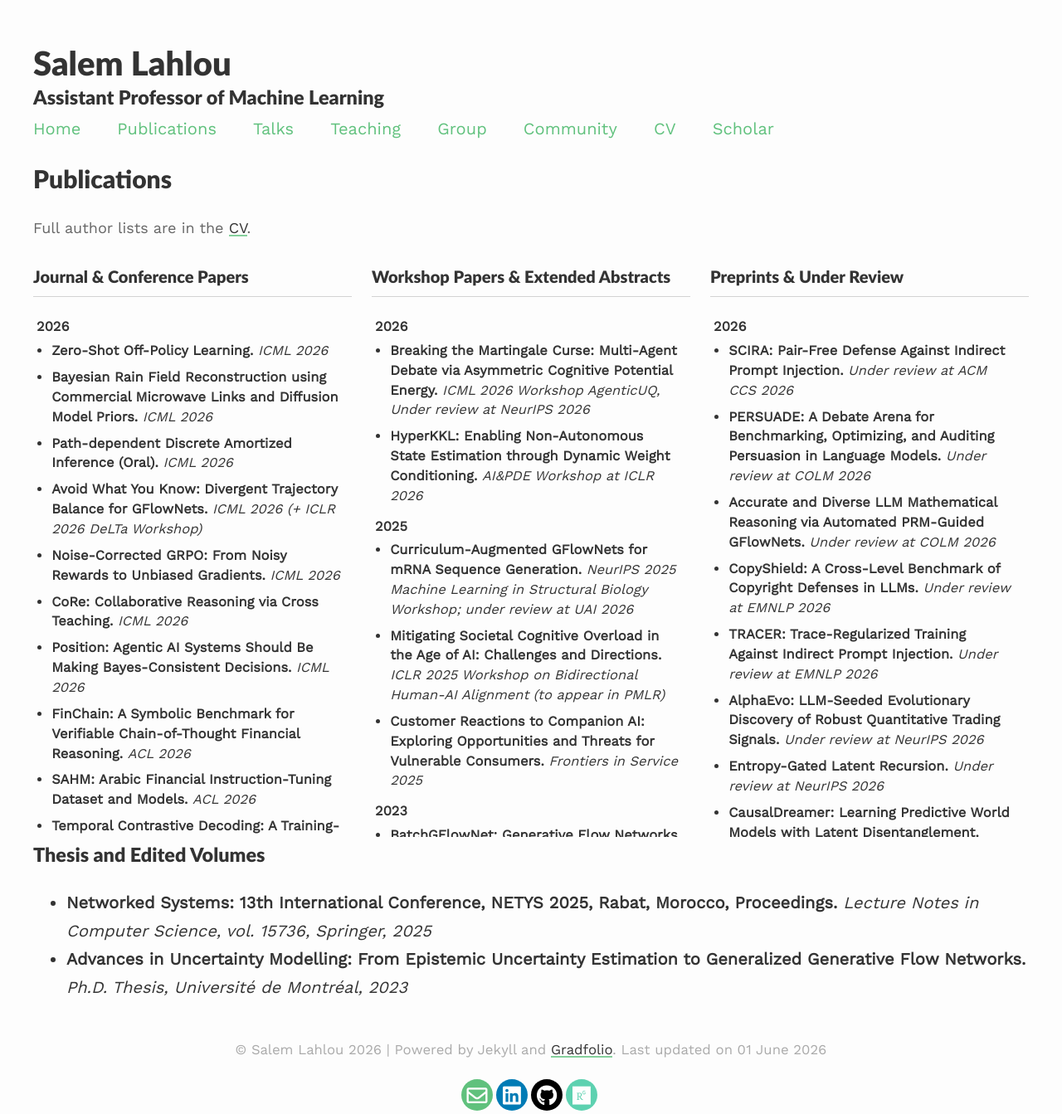
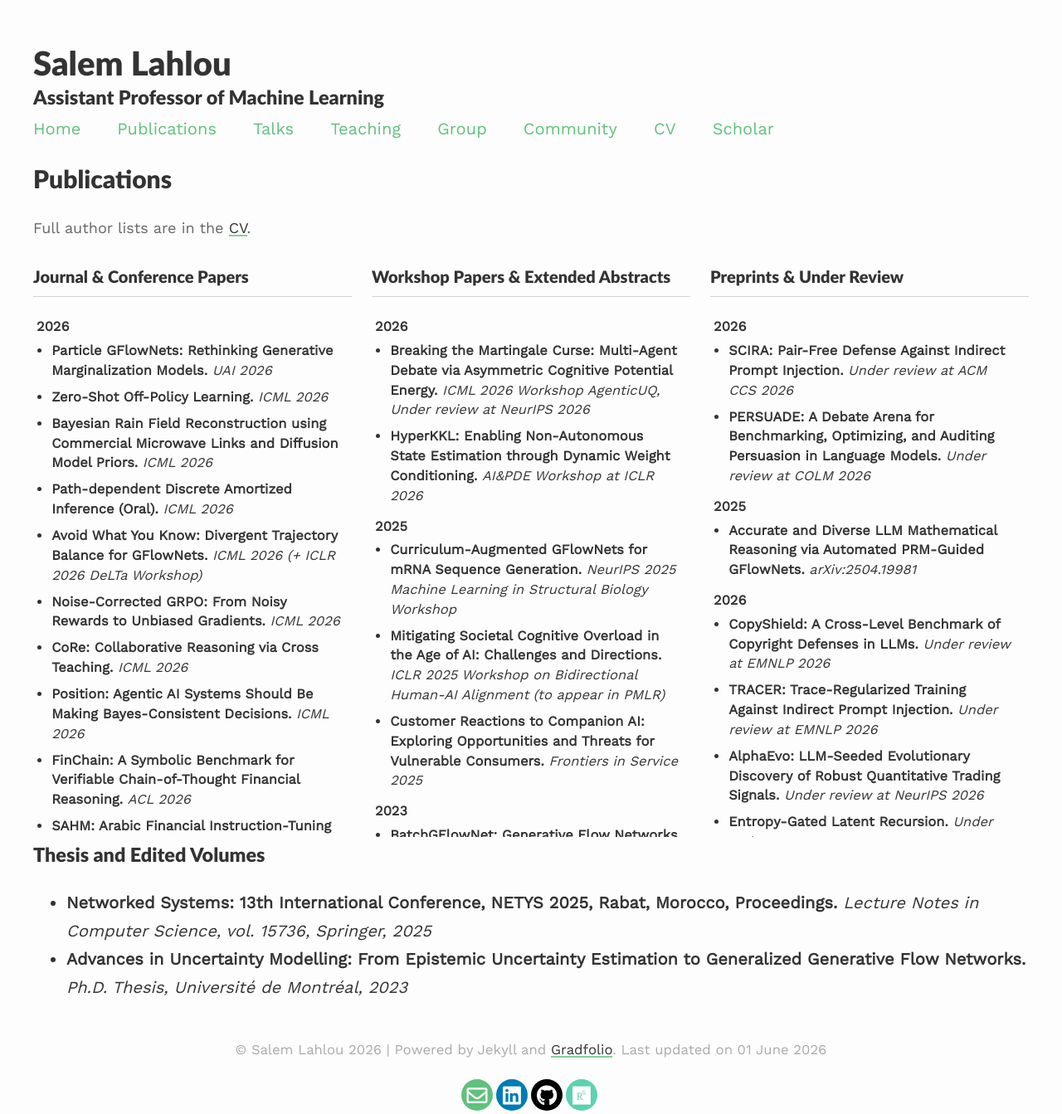
Before and after one commit to saleml/saleml.github.io, a Jekyll site: the page built from _pages/publications.md, in a window 1280 px wide. Shown: the whole page at 83% size. Built offline with Jekyll 4.4.1, drawn with Linux system fonts in a browser that asks for light colours; nearby versions of some CDN libraries.

Commit message:
Auto-sync from CV repo (d351283)

```diff
--- a/_pages/publications.md
+++ b/_pages/publications.md
@@ -17,6 +17,7 @@
 <div class="publications-scroll">
 <p class="pub-year">2026</p>
 <ul>
+<li><strong>Particle GFlowNets: Rethinking Generative Marginalization Models.</strong> <em>UAI 2026</em></li>
 <li><strong>Zero-Shot Off-Policy Learning.</strong> <em>ICML 2026</em></li>
 <li><strong>Bayesian Rain Field Reconstruction using Commercial Microwave Links and Diffusion Model Priors.</strong> <em>ICML 2026</em></li>
 <li><strong>Path-dependent Discrete Amortized Inference (Oral).</strong> <em>ICML 2026</em></li>
@@ -70,7 +71,7 @@
 </ul>
 <p class="pub-year">2025</p>
 <ul>
-<li><strong>Curriculum-Augmented GFlowNets for mRNA Sequence Generation.</strong> <em>NeurIPS 2025 Machine Learning in Structural Biology Workshop; under review at UAI 2026</em></li>
+<li><strong>Curriculum-Augmented GFlowNets for mRNA Sequence Generation.</strong> <em>NeurIPS 2025 Machine Learning in Structural Biology Workshop</em></li>
 <li><strong>Mitigating Societal Cognitive Overload in the Age of AI: Challenges and Directions.</strong> <em>ICLR 2025 Workshop on Bidirectional Human-AI Alignment (to appear in PMLR)</em></li>
 <li><strong>Customer Reactions to Companion AI: Exploring Opportunities and Threats for Vulnerable Consumers.</strong> <em>Frontiers in Service 2025</em></li>
 </ul>
@@ -87,15 +88,20 @@
 <ul>
 <li><strong>SCIRA: Pair-Free Defense Against Indirect Prompt Injection.</strong> <em>Under review at ACM CCS 2026</em></li>
 <li><strong>PERSUADE: A Debate Arena for Benchmarking, Optimizing, and Auditing Persuasion in Language Models.</strong> <em>Under review at COLM 2026</em></li>
-<li><strong>Accurate and Diverse LLM Mathematical Reasoning via Automated PRM-Guided GFlowNets.</strong> <em>Under review at COLM 2026</em></li>
+</ul>
+<p class="pub-year">2025</p>
+<ul>
+<li><strong>Accurate and Diverse LLM Mathematical Reasoning via Automated PRM-Guided GFlowNets.</strong> <em>arXiv:2504.19981</em></li>
+</ul>
+<p class="pub-year">2026</p>
+<ul>
 <li><strong>CopyShield: A Cross-Level Benchmark of Copyright Defenses in LLMs.</strong> <em>Under review at EMNLP 2026</em></li>
 <li><strong>TRACER: Trace-Regularized Training Against Indirect Prompt Injection.</strong> <em>Under review at EMNLP 2026</em></li>
 <li><strong>AlphaEvo: LLM-Seeded Evolutionary Discovery of Robust Quantitative Trading Signals.</strong> <em>Under review at NeurIPS 2026</em></li>
 <li><strong>Entropy-Gated Latent Recursion.</strong> <em>Under review at NeurIPS 2026</em></li>
 <li><strong>CausalDreamer: Learning Predictive World Models with Latent Disentanglement.</strong> <em>Under review at NeurIPS 2026</em></li>
 <li><strong>PROBE: Learning to Audit Policy Compliance in Tool-Using LLM Agents.</strong> <em>Under review at NeurIPS 2026</em></li>
-<li><strong>Particle GFlowNets: Rethinking Generative Marginalization Models.</strong> <em>Under review at UAI 2026</em></li>
-<li><strong>Bayesian Experimental Design: Bridging Optimization and Causal Discovery.</strong> <em>Under review at IJCAI-ECAI 2026 Survey Track</em></li>
+<li><strong>Bayesian Experimental Design: Bridging Optimization and Causal Discovery.</strong> <em>Work In Progress</em></li>
 <li><strong>Expert-Aided Causal Discovery of Ancestral Graphs.</strong> <em>Under review at Information Sciences</em></li>
 </ul>
 <p class="pub-year">2025</p>
```
Also changed, not shown: index.md (+5 -0 lines), 1 other file.
